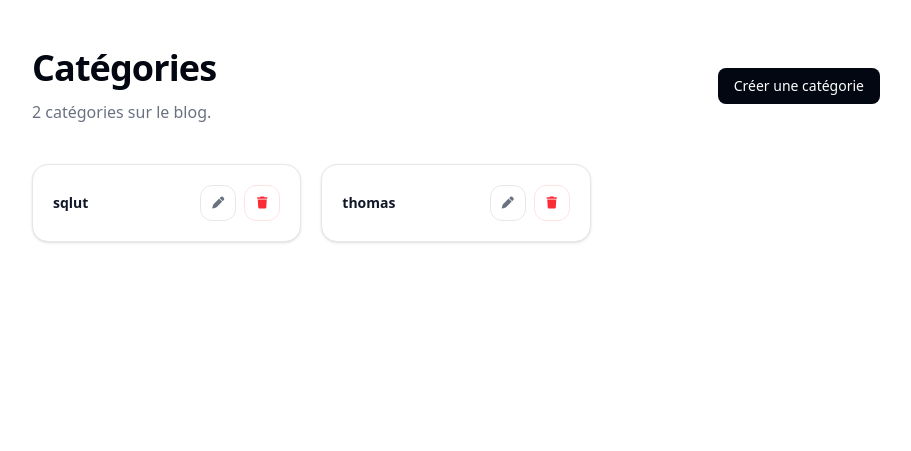
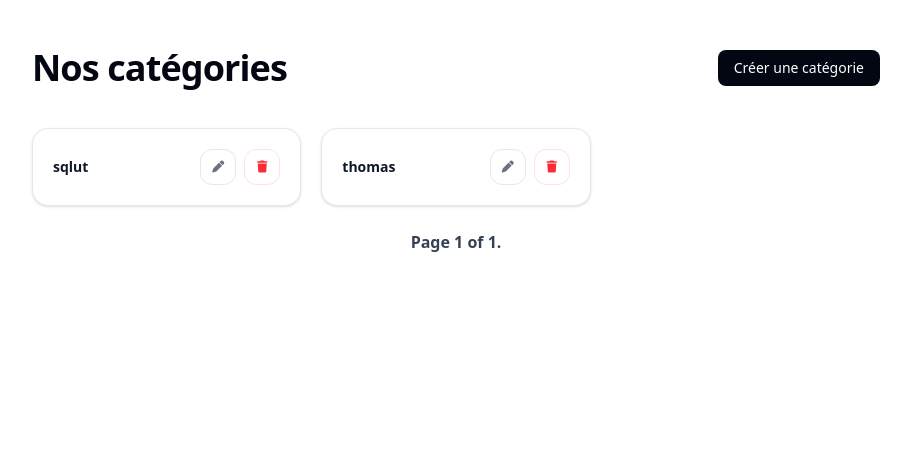
Before and after one commit to Thomas-src/myblog, a Django app: page /category/list/ in a window 1280 px wide. Shown: the part 65-516 px from the top of the page, without its empty margins (184-1095 px from the left). Run offline with Django 5.2, Linux system fonts and the light colour scheme; data comes from the database, SQL or seed files in the repository.

Commit message:
fin pagination

```diff
--- a/my_blog/blog_app/templates/blog_app/category_list.html
+++ b/my_blog/blog_app/templates/blog_app/category_list.html
@@ -11,11 +11,8 @@
   <div class="flex flex-wrap items-center justify-between gap-4">
     <div>
       <h1 class="text-3xl font-bold tracking-tight text-gray-950 sm:text-4xl">
-        Catégories
+        Nos catégories
       </h1>
-      <p class="mt-3 text-base text-gray-500">
-        {{ categories|length }} catégorie{{ categories|length|pluralize }} sur le blog.
-      </p>
     </div>
 
     <a href="{% url 'category_create' %}"
@@ -29,11 +26,10 @@
 
 </section>
 
-  {% if categories %}
 
 <div class="grid gap-5 sm:grid-cols-2 lg:grid-cols-3">
 
-    {% for category in categories %}
+  {% for category in page_obj %}
   <article class="group relative overflow-hidden rounded-2xl border border-gray-200 bg-white p-5 shadow-sm
            transition-all duration-300 hover:-translate-y-1 hover:border-gray-300 hover:shadow-lg">
 
@@ -67,12 +63,8 @@
     <div class="absolute bottom-0 left-0 h-0.5 w-0 bg-gray-950 transition-all duration-300 group-hover:w-full"></div>
 
   </article>
-    {% endfor %}
 
-  </div>
-
-
-  {% else %}
+  {% empty %}
 
   <div class="rounded-2xl border border-dashed border-gray-300 bg-white px-6 py-16 text-center">
     <i class="fa-regular fa-folder-open mb-4 text-3xl text-gray-300"></i>
@@ -81,7 +73,9 @@
 
   </div>
 
-  {% endif %}
+  {% endfor %}
+
+</div>
 
 </section>
 
--- a/my_blog/blog_app/templates/blog_app/post.html
+++ b/my_blog/blog_app/templates/blog_app/post.html
@@ -16,7 +16,7 @@
 
   <header class="mb-8">
     <div class="mb-4 flex flex-wrap items-center gap-3">
-      {% for category in post.categories.all %}
+      {% for category in post_categories %}
       <a href="{% url 'category' id=category.id %}"
         class="rounded-full bg-gray-100 px-3 py-1 text-xs font-medium text-gray-600 transition hover:bg-gray-200">
         {{ category.name }}
--- a/my_blog/blog_app/views.py
+++ b/my_blog/blog_app/views.py
@@ -28,15 +28,17 @@ class IndexView(View):
 
 
 class PostListView(View):
+    paginate_by = 6
     def get(self, request):
 
         try:
-            posts = Post.objects.all().order_by('-id')
+            posts = Post.objects.all().order_by('-createAt')
         except Post.DoesNotExist:
             posts = None
-
+        paginator = Paginator(posts, self.paginate_by)
+        page_obj = paginator.get_page(request.GET.get('page'))
         context = {
-            'posts': posts,
+            'page_obj': page_obj,
         }
 
         return render(request, 'blog_app/post_list.html', context)
@@ -52,12 +54,14 @@ class PostView(View):
 
         context = {
             'post': post,
+            "post_categories" : post.categories.all().order_by('-id')
         }
 
         return render(request, 'blog_app/post.html', context)
 
 
 class CategoryView(View):
+    paginate_by = 6
     def get(self, request, id):
         try:
             category = Category.objects.get(id=id)
@@ -65,19 +69,25 @@ class CategoryView(View):
             messages.error(request, "La catégorie n'existe pas")
             return redirect("category_list")
 
-
+        posts = category.posts.all().order_by('-createAt')
+        paginator = Paginator(posts, self.paginate_by)
+        page_obj = paginator.get_page(request.GET.get('page'))
         context = {
             'category': category,
+            "page_obj":page_obj,
         }
 
         return render(request, 'blog_app/category.html', context)
 
 class CategoryListView(View):
+    paginate_by = 18
     def get(self, request):
         categories = Category.objects.all()
+        paginator = Paginator(categories, self.paginate_by)
+        page_obj = paginator.get_page(request.GET.get('page'))
 
         context = {
-            'categories': categories,
+            'page_obj': page_obj,
         }
 
         return render(request, 'blog_app/category_list.html', context)
@@ -237,7 +247,6 @@ class CreatePostView(View):
             }
             return render(request, 'blog_app/post_create.html', context)
 
-        # Instancier l'objet
         title = request.POST.get("title", "").strip()
         post = Post.objects.create(
             title=title,
@@ -245,7 +254,6 @@ class CreatePostView(View):
             image=image,
             creator=request.user,
         )
-        # Ajouter l'objet
         if category_ids:
             post.categories.set(category_ids)
 
```
Also changed, not shown: my_blog/blog_app/templates/blog_app/category.html (+14 -14 lines), my_blog/blog_app/templates/blog_app/post_list.html (+5 -8 lines). Lines whose indentation alone changed are shown as unchanged.
